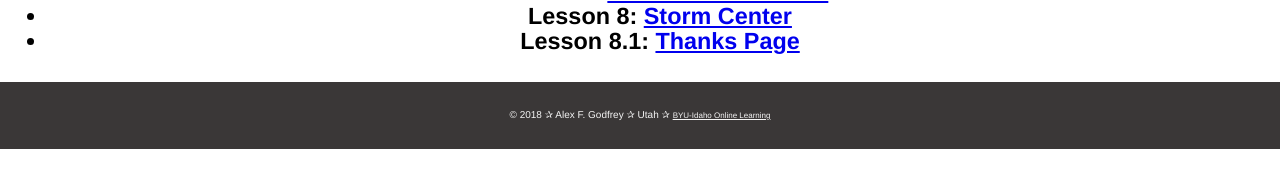
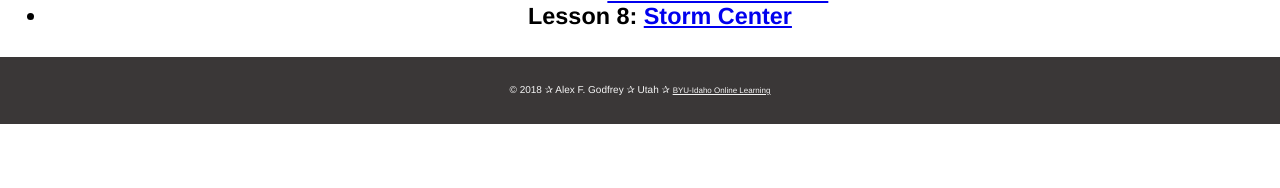
Before and after one commit to Godfrey-Alex/god18007.github.io, a plain HTML site: page index.html in a window 1280 px wide. Shown: the part 286-474 px from the top of the page. Drawn offline with Linux system fonts and the light colour scheme.

Commit message:
Update index.html

```diff
--- a/index.html
+++ b/index.html
@@ -35,7 +35,6 @@
                 <li>Lesson 6: <a href="https://god18007.github.io/assignments/lesson-6/preston.html">Responsive Design</a></li>
                 <li>Lesson 7: <a href="https://god18007.github.io/assignments/lesson-7/preston.html">CSS Flexbox & Grid</a></li>
                 <li>Lesson 8: <a href="https://god18007.github.io/assignments/lesson-8/stormcenter.html">Storm Center</a></li>
-                <li>Lesson 8.1: <a href="https://god18007.github.io/assignments/lesson-8/thanks.html">Thanks Page</a></li>
             </ul>
         </h3>
 
```
